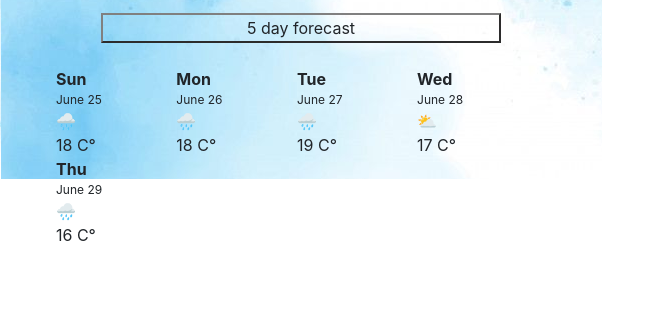
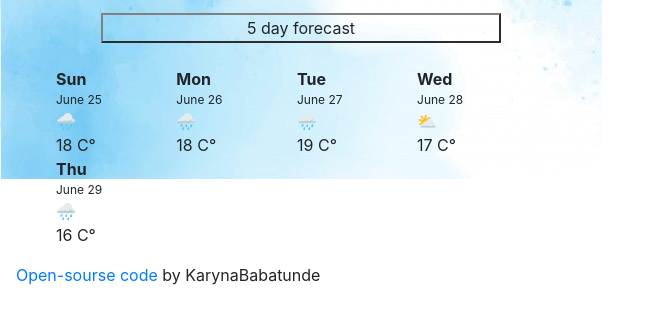
Before and after one commit to KarynaBabatunde/weatherforecastapp, a plain HTML site: page index.html in a window 1280 px wide. Shown: the part 223-546 px from the top of the page, without its empty margins (0-665 px from the left). Drawn offline with nearby package versions, Linux system fonts and the light colour scheme.

Commit message:
added link name

```diff
--- a/index.html
+++ b/index.html
@@ -61,7 +61,7 @@
       </div>
     </ul>
    <script src="src/index.js"></script>
-   <a href="https://github.com/KarynaBabatunde/weatherforecastapp"></a>
+   <a href="https://github.com/KarynaBabatunde/weatherforecastapp">Open-sourse code</a><span> by KarynaBabatunde</span>
   </body>
 
 </html>
```
